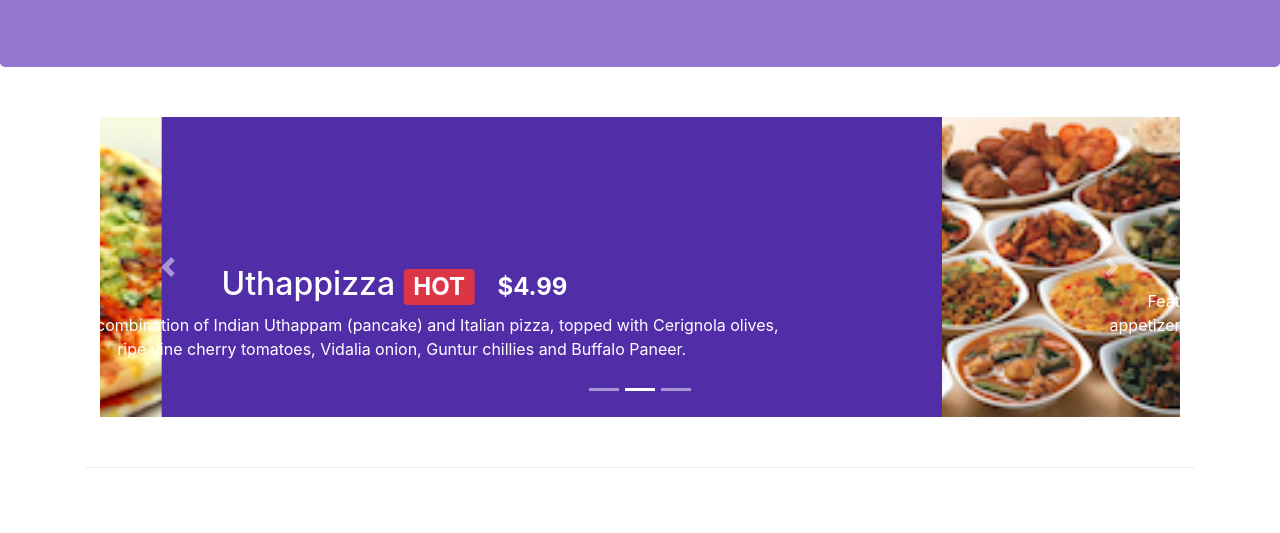
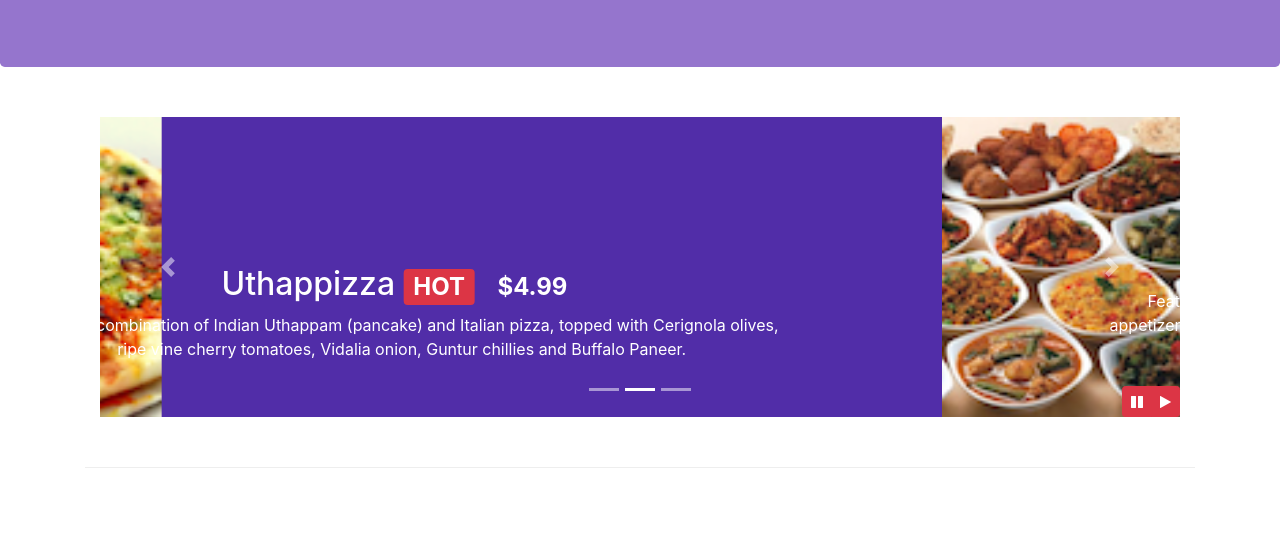
Before and after one commit to sebgatullah372/Coursera-bootstrap4, a website: page index.html in a window 1280 px wide. Shown: the part 267-800 px from the top of the page. Drawn offline with nearby package versions, Linux system fonts and the light colour scheme.

Commit message:
adding play pause button in carousel

```diff
--- a/css/style.css
+++ b/css/style.css
@@ -57,3 +57,9 @@ body{
     left: 0;
     min-height: 300px;
 }
+#carouselButton {
+    right:0px;
+    position: absolute;
+    bottom: 0px;
+    z-index: 2;
+}
--- a/index.html
+++ b/index.html
@@ -211,14 +211,25 @@
                         <li data-target="#mycarousel" data-slide-to="1"></li>
                         <li data-target="#mycarousel" data-slide-to="2"></li>
                     </ol>
+                <div class="btn-group" id="carouselButton">
+                    <button class="btn btn-danger btn-sm" id="carousel-pause">
+                        <span class="fa fa-pause"></span>
+                    </button>
+                    <button class="btn btn-danger btn-sm" id="carousel-play">
+                        <span class="fa fa-play"></span>
+                    </button>
+                </div>
             </div>
-                                <a class="carousel-control-prev" href="#mycarousel" role="button" data-slide="prev">
+
+                    <a class="carousel-control-prev" href="#mycarousel" role="button" data-slide="prev">
                         <span class="carousel-control-prev-icon"></span>
                     </a>
                     <a class="carousel-control-next" href="#mycarousel" role="button" data-slide="next">
                         <span class="carousel-control-next-icon"></span>
                     </a>
+
             </div>
+
         </div>
 
 
@@ -421,6 +432,25 @@
 
         });*/
     </script>
+    <script>
+        $(document).ready(function(){
+
+            $('#mycarousel').carousel({interval: 2000});
+            $('#carousel-pause').click(function(){
+
+                $('#mycarousel').carousel('pause');
+            });
+            $('#carousel-play').click(function(){
+
+                $('#mycarousel').carousel('cycle')
+            });
+
+
+        });
+
+
+
+    </script>
 </body>
 
 </html>
```
